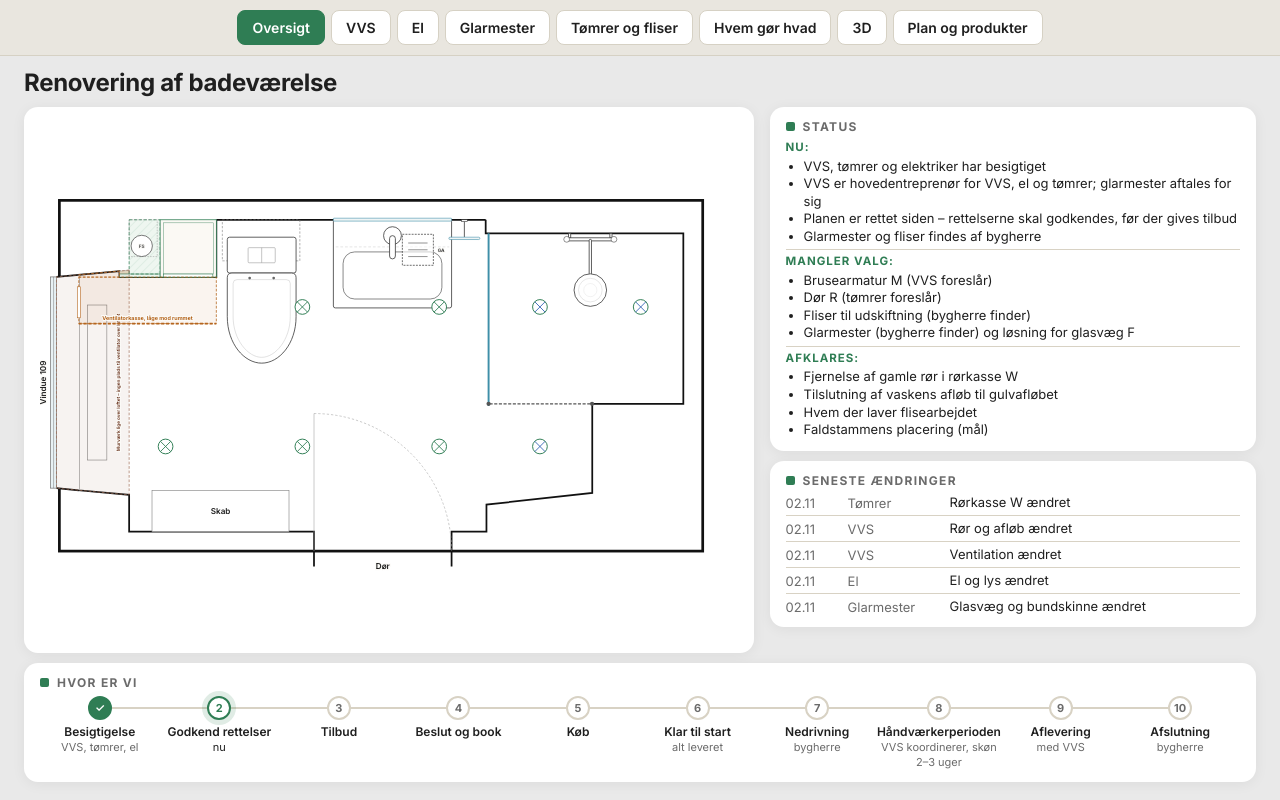
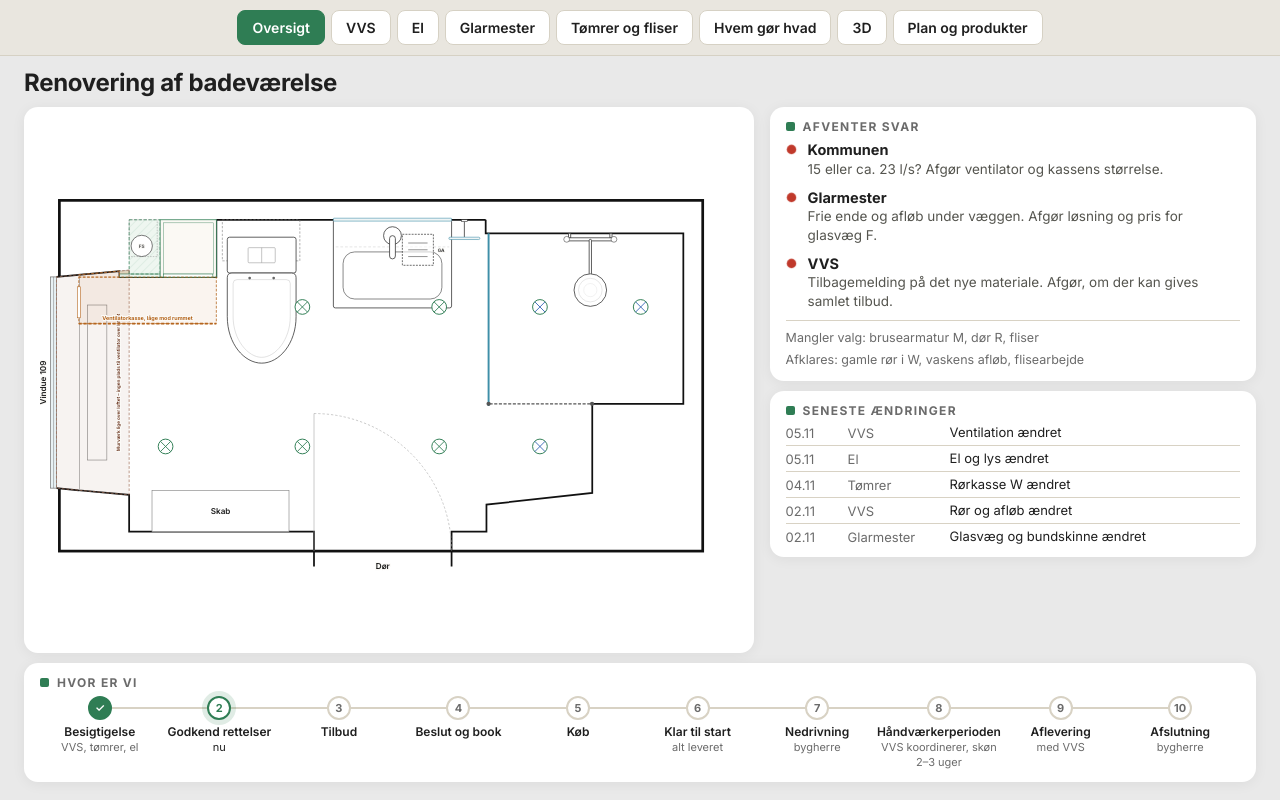
Before and after one commit to ACORELL/bad_2026_public, a plain HTML site: page index.html in a window 1280 px wide. Drawn offline with Linux system fonts and the light colour scheme.

Commit message:
Forside forenklet: det vi afventer, med hvad svaret afgør
Co-Authored-By: Claude Opus 5.5 <noreply@anthropic.com>

```diff
--- a/index.html
+++ b/index.html
@@ -539,14 +539,7 @@
     <div><i class="afloeb"></i>Gulvafløb (under møbel)</div>
   </div>
 
-
-  <ul class="note" id="status" hidden>
-    <li><b>Nu:</b><ul><li>VVS, tømrer og elektriker har besigtiget</li><li>VVS er hovedentreprenør for VVS, el og tømrer; glarmester aftales for sig</li><li>Planen er rettet siden – rettelserne skal godkendes, før der gives tilbud</li><li>Glarmester og fliser findes af bygherre</li></ul></li>
-    <li><b>Mangler valg:</b><ul><li>Brusearmatur M (VVS foreslår)</li><li>Dør R (tømrer foreslår)</li><li>Fliser til udskiftning (bygherre finder)</li><li>Glarmester (bygherre finder) og løsning for glasvæg F</li></ul></li>
-    <li><b>Afklares:</b><ul><li>Fjernelse af gamle rør i rørkasse W</li><li>Tilslutning af vaskens afløb til gulvafløbet</li><li>Hvem der laver flisearbejdet</li><li>Faldstammens placering (mål)</li></ul></li>
-  </ul>
-
-  <h2>Fast definerede vægsegmenter</h2>
+<h2>Fast definerede vægsegmenter</h2>
   <table>
     <thead><tr><th></th><th>Segment</th><th>Mål</th></tr></thead>
     <tbody>
@@ -923,7 +916,7 @@
 
 <section class="web" id="forside" data-fane="oversigt">
   <style>
-    /* Forside som ét skærmbillede: plan til venstre, status og ændringer til højre, faser nederst */
+    /* Forside som ét skærmbillede: plan til venstre, punkter og ændringer til højre, faser nederst */
     .web { max-width: 1480px; margin: 0 auto; padding: 18px 24px 24px; font-family: Inter, Arial, sans-serif; color: var(--ink);
            display: grid; grid-template-columns: 3fr 2fr; grid-template-rows: auto 1fr auto; gap: 16px 20px;
            grid-template-areas: "top top" "plan side" "faser faser"; min-height: calc(100vh - 62px); box-sizing: border-box; }
@@ -935,12 +928,19 @@
     .plankort { grid-area: plan; display: flex; align-items: center; }
     .plankort svg { display: block; width: 100%; height: auto; max-height: calc(100vh - 290px); }
     .side { grid-area: side; display: flex; flex-direction: column; gap: 16px; }
-    /* status */
-    .status { display: grid; gap: 0; }
-    .status div { font-size: 14.5px; line-height: 1.5; padding: 9px 0; border-bottom: 1px solid var(--line-strong); }
-    .status div:first-child { padding-top: 0; } .status div:last-child { border-bottom: 0; padding-bottom: 0; }
-    .status ul { margin: 0; padding-left: 18px; } .status ul li + li { margin-top: 2px; }
-    .status b { display: block; font-size: 11.5px; letter-spacing: 1px; text-transform: uppercase; color: var(--green); margin-bottom: 2px; }
+    /* det aktuelle: det vi venter på, med hvad svaret afgør */
+    .punkter { list-style: none; margin: 0; padding: 0; display: grid; gap: 14px; }
+    .punkter li { display: grid; grid-template-columns: 11px 1fr; column-gap: 11px; font-size: 14.5px; line-height: 1.4; }
+    .punkter b { display: block; font-size: 15.5px; font-weight: 700; }
+    .punkter span { color: #55554f; }
+    .puls { width: 11px; height: 11px; margin-top: 6px; border-radius: 50%; background: var(--red); animation: aande 2.4s ease-in-out infinite; }
+    @keyframes aande {
+      0%, 100% { transform: scale(.82); box-shadow: 0 0 0 0 rgba(192,57,43,.45); }
+      50% { transform: scale(1); box-shadow: 0 0 0 7px rgba(192,57,43,0); }
+    }
+    @media (prefers-reduced-motion: reduce) { .puls { animation: none; } }
+    .ogsaa { margin: 14px 0 0; padding-top: 12px; border-top: 1px solid var(--line-strong); font-size: 13.5px; line-height: 1.45; color: var(--muted); }
+    .ogsaa + .ogsaa { margin-top: 4px; padding-top: 0; border-top: 0; }
     /* seneste ændringer: én linje pr. helhed, dato = seneste ændring */
     .aendr { list-style: none; margin: 0; padding: 0; font-size: 14.5px; }
     .aendr li { display: grid; grid-template-columns: 52px 92px 1fr; gap: 10px; padding: 7px 0; border-bottom: 1px solid var(--line-strong); }
@@ -962,7 +962,7 @@
     @media (max-height: 1000px) and (min-width: 1001px) {   /* lave skærme: tættere, så alt er synligt uden scroll */
       .web { padding-top: 12px; padding-bottom: 12px; gap: 10px 16px; } .web h1 { font-size: 24px; } .web .lead { font-size: 13.5px; }
       .web .kort { padding: 12px 16px; } .side { gap: 10px; }
-      .status div { font-size: 13px; line-height: 1.35; padding: 4px 0; } .status ul li + li { margin-top: 0; } .web h2 { margin-bottom: 6px; } .aendr { font-size: 13px; } .aendr li { padding: 4px 0; }
+      .punkter { gap: 10px; } .punkter li { font-size: 13.5px; line-height: 1.35; } .punkter b { font-size: 14.5px; } .puls { margin-top: 4px; } .ogsaa { margin-top: 10px; padding-top: 8px; font-size: 12.5px; } .web h2 { margin-bottom: 6px; } .aendr { font-size: 13px; } .aendr li { padding: 4px 0; }
       .faser li { padding-top: 28px; font-size: 11px; } .faser li b { font-size: 12px; }
     }
     @media (max-width: 1000px) {
@@ -980,13 +980,21 @@
   <div class="kort plankort" id="forside-plan"></div>
 
   <div class="side">
-    <div class="kort"><h2>Status</h2><div class="status" id="forside-status"></div></div>
+    <div class="kort"><h2>Afventer svar</h2>
+      <ul class="punkter">
+        <li><i class="puls"></i><div><b>Kommunen</b><span>15 eller ca. 23 l/s? Afgør ventilator og kassens størrelse.</span></div></li>
+        <li><i class="puls"></i><div><b>Glarmester</b><span>Frie ende og afløb under væggen. Afgør løsning og pris for glasvæg F.</span></div></li>
+        <li><i class="puls"></i><div><b>VVS</b><span>Tilbagemelding på det nye materiale. Afgør, om der kan gives samlet tilbud.</span></div></li>
+      </ul>
+      <p class="ogsaa">Mangler valg: brusearmatur M, dør R, fliser</p>
+      <p class="ogsaa">Afklares: gamle rør i W, vaskens afløb, flisearbejde</p>
+    </div>
     <div class="kort"><h2>Seneste ændringer</h2>
       <ul class="aendr">
-        <li><time>02.11</time><span class="omr">Tømrer</span><span>Rørkasse W ændret</span></li>
+        <li><time>05.11</time><span class="omr">VVS</span><span>Ventilation ændret</span></li>
+        <li><time>05.11</time><span class="omr">El</span><span>El og lys ændret</span></li>
+        <li><time>04.11</time><span class="omr">Tømrer</span><span>Rørkasse W ændret</span></li>
         <li><time>02.11</time><span class="omr">VVS</span><span>Rør og afløb ændret</span></li>
-        <li><time>02.11</time><span class="omr">VVS</span><span>Ventilation ændret</span></li>
-        <li><time>02.11</time><span class="omr">El</span><span>El og lys ændret</span></li>
         <li><time>02.11</time><span class="omr">Glarmester</span><span>Glasvæg og bundskinne ændret</span></li>
       </ul>
     </div>
@@ -1008,9 +1016,6 @@
   </div>
 </section>
 <script>
-  // Status fra plantegningens forside (#status): ét kort pr. punkt, overskriften uden kolon
-  document.getElementById('forside-status').innerHTML = [...document.querySelectorAll('#status > li')]
-    .map(li => `<div>${li.innerHTML.replace(/<b>(.*?):?<\/b>:?\s*/, '<b>$1</b>')}</div>`).join('');
   // Plantegningen (forsiden viser kun rum og inventar)
   const fp = document.getElementById('plan').cloneNode(true); fp.removeAttribute('id');
   fp.querySelectorAll('.inst:not(.spot), .b, .spot text').forEach(e => e.remove());   // rum, inventar og spots, uden bogstaver/numre
@@ -1050,7 +1055,7 @@
 </script>
 <script>
 (() => {
-  const V = '09db1dfc04';
+  const V = '1356aa85b4';
   async function tjek() {
     try {
       const r = await fetch('version.json?t=' + Date.now(), { cache: 'no-store' });
--- a/version.json
+++ b/version.json
@@ -1 +1 @@
-{"v": "09db1dfc04"}
+{"v": "1356aa85b4"}
```
